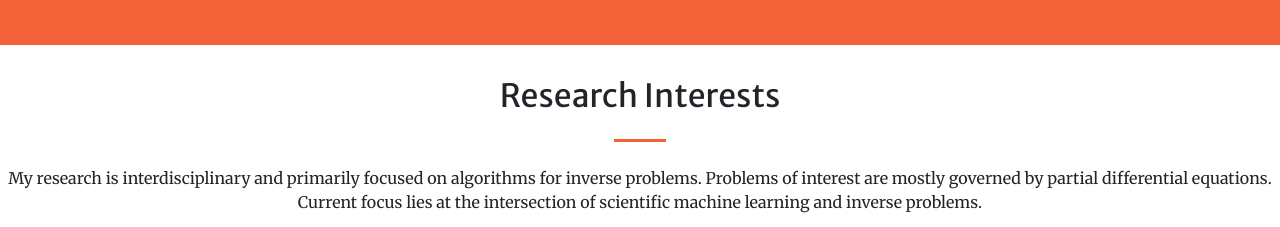
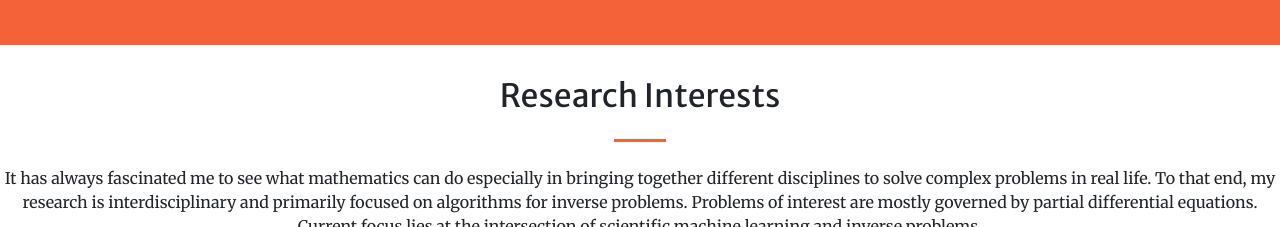
Before and after one commit to cgkrishnanunni/cgkrishnannni.github.io, a plain HTML site: page index.html in a window 1280 px wide. Shown: the part 1094-1321 px from the top of the page. Drawn offline with nearby package versions, Linux system fonts and the light colour scheme.

Commit message:
Update index.html

```diff
--- a/index.html
+++ b/index.html
@@ -207,7 +207,7 @@
 
           <!-- <h3 class="mt-4 mb-4">Scientific Machine Learning, Computational Dynamics, and Inverse Problems</h3>
          -->
-          <p class="text-faded">My research is interdisciplinary and primarily focused on algorithms for inverse problems.  Problems of interest are mostly governed by partial differential equations.  Current focus lies at the intersection of scientific machine learning and inverse problems.
+          <p class="text-faded">It has always fascinated me to see what mathematics can do especially in bringing together different disciplines to solve complex problems in real life. To that end, my research is interdisciplinary and primarily focused on algorithms for inverse problems.  Problems of interest are mostly governed by partial differential equations.  Current focus lies at the intersection of scientific machine learning and inverse problems.
              <span class="RlRed"></span></p>
           </div>
 
```
